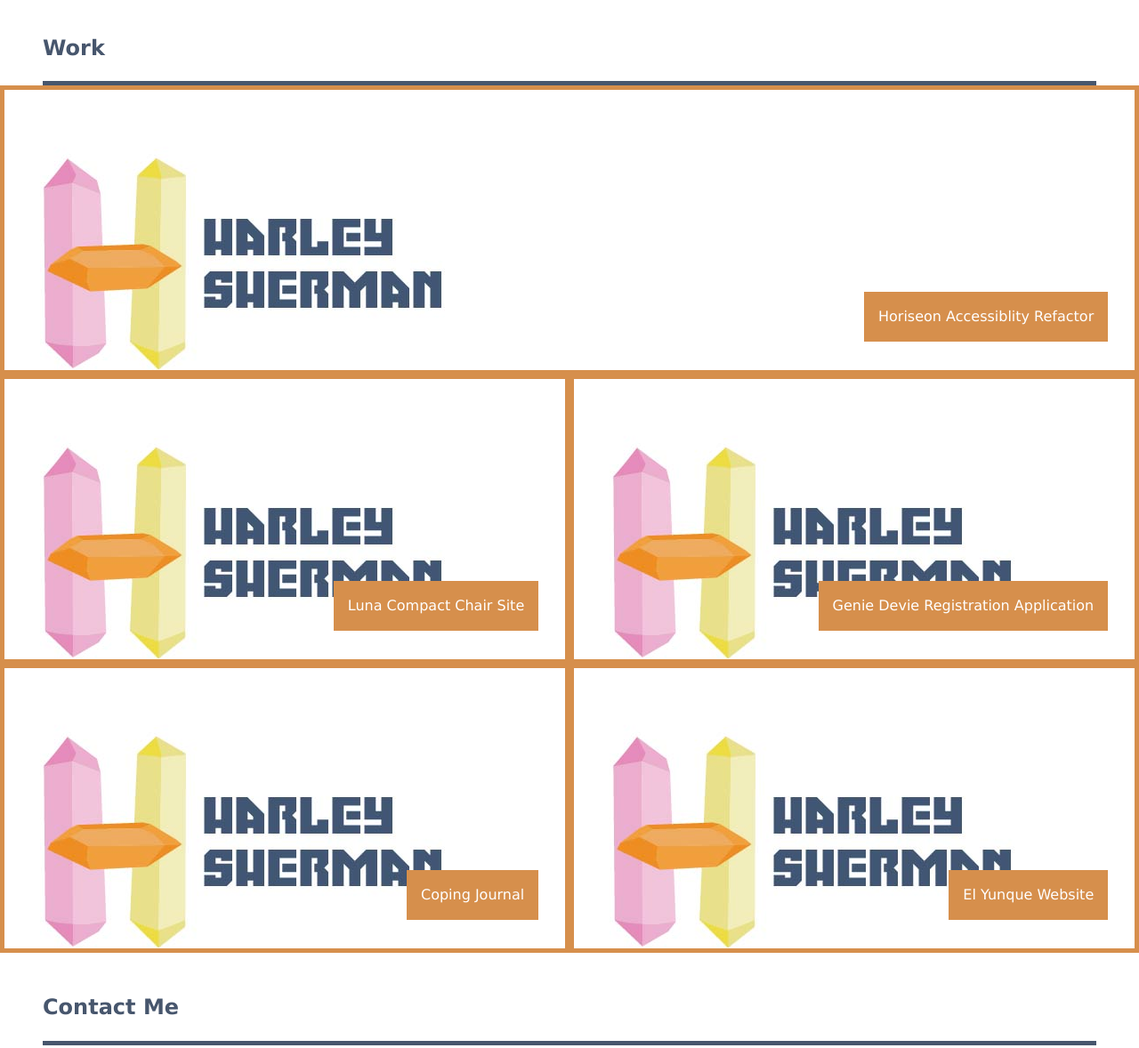
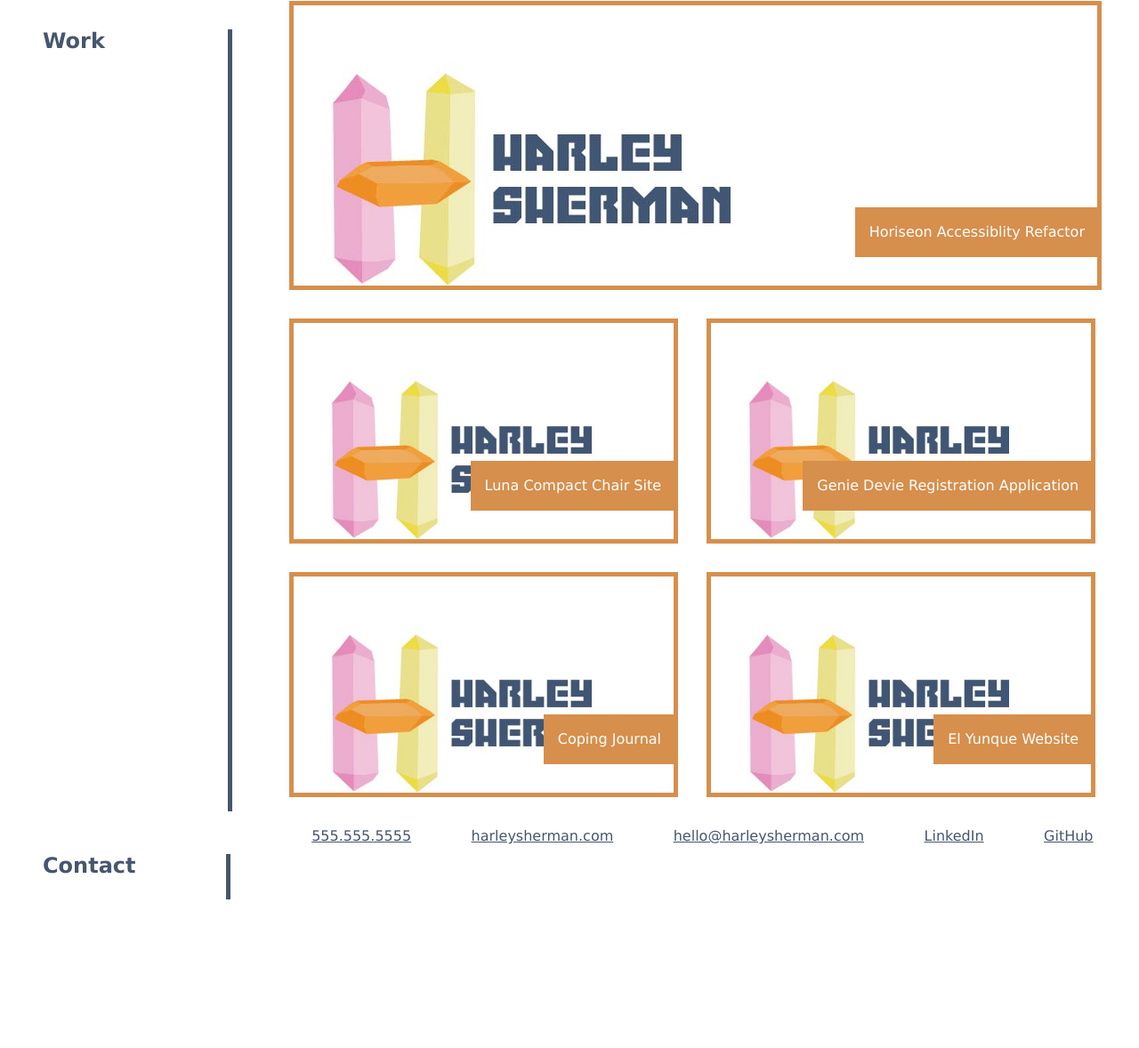
Before and after one commit to harleysherman/portfolio-rough-draft, a plain HTML site: page index.html in a window 1280 px wide. Shown: the part 1740-2918 px from the top of the page at 89% size. After the commit the page ends 2763 px from the top, so only its background shows below. Drawn offline with Linux system fonts and the light colour scheme.

Commit message:
changed titles to the side, fixed responsive deign in work projects and contact page

```diff
--- a/Assets/style.css
+++ b/Assets/style.css
@@ -1,5 +1,8 @@
 * {
     font-family: 'Lucida Sans', 'Lucida Sans Regular', 'Lucida Grande', 'Lucida Sans Unicode', Geneva, Verdana, sans-serif;
+    --primary-color: #47566d;
+    --secondary-color: #d68f4c;
+    --teritary-color: #e38dbe;
 }
 
 /* Header flex parent element */
@@ -8,7 +11,7 @@ header {
     flex-wrap: wrap;
     justify-content: space-around;
     padding-bottom:1em;
-    color: #47566d;
+    color: var(--primary-color);
 }
 
 /* logo identity to align upper left side of the page */
@@ -21,7 +24,7 @@ header {
 nav {
     margin: 0 2em 2em 0;
     padding: 3em;
-    color: #47566d;
+    color: var(--primary-color);
     display:  flex;
     flex-flow: row wrap;
     align-content: space-around;
@@ -52,21 +55,21 @@ nav {
 
 /* creates a border on the bottom with no text sytling from a */
 nav ul li a {
-    border-bottom: 5px solid #47566d;
+    border-bottom: 5px solid var(--primary-color);
     text-decoration: none;
 }
 
 /* when the user hovers over the work project, the background will be
 light blue */
 nav ul li a:hover {
-    color: #d68f4c;
-    border-bottom: 5px solid #d68f4c;
+    color: var(--secondary-color);
+    border-bottom: 5px solid var(--secondary-color);
 }
 
 /* when the li is clicked by the user, the color changes to pink */
 nav ul li a:active {
-    color: #e38dbe;
-    border-bottom: 5px solid #e38dbe;
+    color: (var(--teritary-color));
+    border-bottom: 5px solid (var(--teritary-color))dbe;
 }
 
 /* photo attributes */
@@ -85,7 +88,7 @@ nav ul li a:active {
 and in an orange box */
 #subTitle {
     color: rgb(37, 31, 31);
-    background-color: #d68f4c;
+    background-color: var(--secondary-color);
     position: relative;
     right: 0rem;
     bottom: -49rem;
@@ -116,40 +119,48 @@ and in an orange box */
 /* align work title with a bottom margin and a blue line */
 #workTitle {
     margin-bottom: 1em;
-    border-bottom: 5px solid #47566d;
 }
 
 /* header element that aligns all page headers with margin and bottom border */
 h3 {
-    color: #47566d;
+    color: var(--primary-color);
     font-size: 150%;
     padding-bottom: 1em;
-    border-bottom: 5px solid #47566d;
+    border-bottom: 5px solid var(--primary-color);
     margin: 2em 2em 0 2em;
 }
 
 /* about paragraph font is blue and has a margin around */
 #paragraphAboutMe {
-    color:  #47566d;
-    margin: 2em 3em 0 3em;
+    color:  var(--primary-color);
+    margin: 3em 3em 2em 3em;
 }
 
-/* work identity not yet needed
+/* work identity not yet needed */
 #work {
-
-} */
+    display: flex;
+    flex-direction: column;
+}
 
 /* h3 work title with border bottom line */
 h3 #titleWork {
     margin-bottom: 1em;
-    border-bottom: 5px solid #47566d;
 }
 
 /* mainHighlightProj identity that makes sure the first
 project width is alway 100% */
  #mainHighlightProj {
-    flex-basis: 100%;
+    flex-basis: 94%;
  }
+
+ p {
+    flex-shrink: 1;
+ }
+/* removes a href styles from h3 p title in work section */
+p a {
+    text-decoration: none;
+
+}
 
  /* workProjects identity is a flex parent with items that follow in one row */
 #workProjects {
@@ -160,22 +171,21 @@ project width is alway 100% */
 
 /* for all the titles of workProjects, the background is orange and text is white */
 #workProjects p {
-    background-color: #d68f4c;
+    background-color: var(--secondary-color);
     color: white;
     position: absolute;
     right: -0.14rem;
     bottom: 2rem;
     z-index: 5;
     padding: 1em;
-    margin-right: 2em;
 }
 
 /* imageContainer class that positions each conatiner for each project */
 .imageContainer {
     position: relative;
-    /* margin: 2em 1em 0 3em; NEED TO FIG OUT MARGIN ALGIN*/
+    margin: 1em;
     padding: 2em 3em 0em 2.5em;
-    border: 5px solid #d68f4c;
+    border: 5px solid var(--secondary-color);
 }
 
 /* imageContainer class that directly affects first p element with padding */
@@ -199,40 +209,81 @@ to a light blue */
     }
 } */
 
-/* media screen queries for responsive design */
+/* change the footer font to blue */
+footer {
+    color: var(--primary-color);
+    display: flex;
+    flex-direction: column;
+}
+
+/* make footer h3 with a bottom line in blue and a margin */
+footer h3 {
+    margin-bottom: .5em;
+    flex-basis: 20%;
+}
+
+/* contactList identity removes li styling and make flex parent */
+#contactList {
+    list-style: none;
+    text-align: center;
+    display: flex;
+    flex-direction: column;
+    flex-basis: 80%;
+}
+
+/* stylize a elements with margin and width at 50% */
+#contactList li a {
+    margin: 1em;
+    width: 50%;
+}
+
+/* media screen queries for responsive design - desktop version*/
 @media screen and (min-width: 768px) {
     .imageContainer {
-        flex-basis: 100%;
+        flex-basis: 90%;
+    }
+    h3 {
+        border-right: 5px solid var(--primary-color);
+        border-bottom-style: none;
+        padding-right: -2em;
+    }
+    #about {
+        display: flex;
+    }
+    #aboutTitle {
+        flex-basis: 20%;
+        /* border-bottom: 5px solid #47566d; */
+    }
+    #paragraphAboutMe {
+        flex-basis: 80%;
+        /* border-bottom: 5px solid #47566d; */
+    }
+    #work {
+        flex-direction: row;
+    }
+    #titleWork {
+        flex-basis: 17.5%;
+    }
+
+    #workProjects {
+        flex-basis: 80%;
+    }
+    footer {
+        flex-direction: row;
+    }
+    #contactMeTitle {
+        padding-right: 0.5em;
+        flex-basis: 16.5%;
+    }
+    #contactList {
+        justify-content: space-evenly;
+        margin-left: -3em;
+        flex-direction: row;
     }
 }
 
 @media screen and (min-width: 992px) {
     .imageContainer {
-        flex-basis: 50%;
+        flex-basis: 45%;
     }
 }
-
-/* change the footer font to blue */
-footer {
-    color: #47566d;
-}
-
-/* make footer h3 with a bottom line in blue and a margin */
-footer h3 {
-    margin-bottom: .5em;
-    border-bottom: 5px solid #47566d;
-}
-
-/* contactList identity removes li styling and make flex parent */
-#contactList {
-    list-style: none;
-    text-align: right;
-    display: flex;
-    flex-flow: row wrap;
-}
-
-/* stylize a elements with margin and width at 50% */
-#contactList li a {
-    margin: auto 2em;
-    width: 50%;
-}
--- a/index.html
+++ b/index.html
@@ -23,11 +23,13 @@
         </nav>
     </header>
     <!--About section includes author photo, about title, and paragraph-->
-    <article id="about">
+    <article>
         <h2 id="subTitle">
-            Design and Developement
+            Design and Development
         </h2>
         <img id="subtitlePhoto" src="./Assets/SelfPortrait-2.jpg" alt="Author Photo">
+    </article>
+    <article id="about">
         <h3 id="aboutTitle">
             About Me
         </h3>
@@ -50,33 +52,35 @@
         <section id="workProjects">
             <figure class="imageContainer" id="mainHighlightProj">
                 <p>
-                    Horiseon Accessiblity Refactor
+                    <a href="https://harleysherman.github.io/horizon-accessiblity-refactor/">
+                        Horiseon Accessiblity Refactor
+                    </a>
                 </p>
                 <img class="project" src="./Assets/Sherman-Logo-Alone.jpg" alt="Horiseon Accessiblity Refactor">
             </figure>
 
             <figure class="imageContainer">
                 <p>
-                    Luna Compact Chair Site
+                    <a href="https://harleysherman.com/luna-product-page">Luna Compact Chair Site</a>
                 </p>
                 <img class="project" src="./Assets/Sherman-Logo-Alone.jpg" alt="Luna Compact Chair Webpage">
             </figure>
 
             <figure class="imageContainer">
                 <p>
-                    Genie Devie Registration Application
+                    <a href="https://harleysherman.com/device-registration">Genie Devie Registration Application</a>
                 </p>
                 <img class="project" src="./Assets/Sherman-Logo-Alone.jpg" alt="Genie Device Registration">
             </figure>
             <figure class="imageContainer">
                 <p>
-                    Coping Journal
+                    <a href="https://harleysherman.com/coping-journal">Coping Journal</a>
                 </p>
                 <img class="project" src="./Assets/Sherman-Logo-Alone.jpg" alt="Coping Journal">
             </figure>
             <figure class="imageContainer">
                 <p>
-                    El Yunque Website
+                    <a href="https://harleysherman.com/el-yunque">El Yunque Website</a>
                 </p>
                 <img class="project" src="./Assets/Sherman-Logo-Alone.jpg" alt="El Yunque Website">
 
@@ -138,11 +142,12 @@
 <!--Footer contains Contact info: phone number, portfolio site, linkedIn, and github-->
 <footer>
     <h3 id="contactMeTitle">
-        Contact Me
+        Contact
     </h3>
     <ul id="contactList">
         <li><a href="555.555.5555">555.555.5555</a></li>
         <li><a href="https://www.harleysherman.com">harleysherman.com</a></li>
+        <li><a href = "mailto: hello@harleysherman.com">hello@harleysherman.com</a></li>
         <li><a href="https://www.linkedin.com/in/harley-sherman-a9680b18b/">LinkedIn</a></li>
         <li><a href="https://github.com/harleysherman">GitHub</a></li>
     </ul>
```
